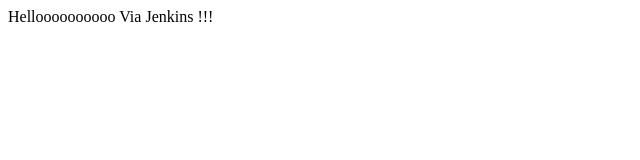
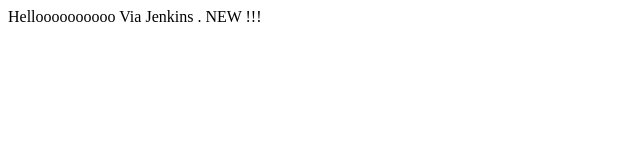
Before and after one commit to krsatyam-devops/testJenkins, a plain HTML site: page WebContent/index.html in a window 1280 px wide. Shown: the full height of the page, 0-640 px from the left. Drawn offline with Linux system fonts and the light colour scheme.

Commit message:
Update index.html

```diff
--- a/WebContent/index.html
+++ b/WebContent/index.html
@@ -5,6 +5,6 @@
 <title>Insert title here</title>
 </head>
 <body>
-Helloooooooooo Via Jenkins !!!
+Helloooooooooo Via Jenkins .   NEW !!!
 </body>
 </html>
```
